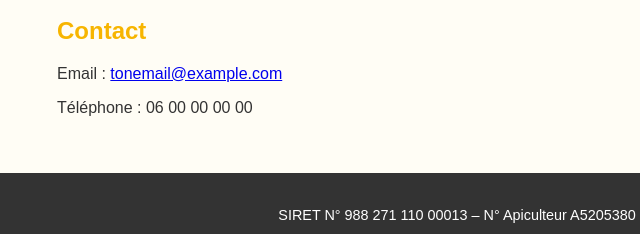
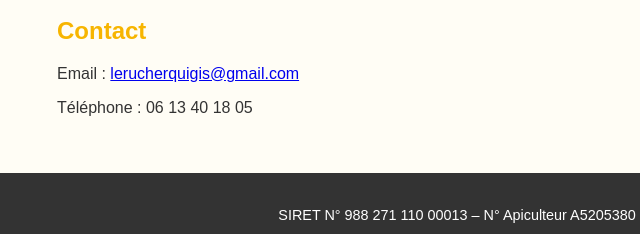
Before and after one commit to lerucherquigis/site, a plain HTML site: page index.html in a window 1280 px wide. Shown: the part 532-766 px from the top of the page, 183-823 px from the left. Drawn offline with Linux system fonts and the light colour scheme.

Commit message:
Update index.html

```diff
--- a/index.html
+++ b/index.html
@@ -25,7 +25,7 @@
           <strong>500 g</strong><br>8 €
         </div>
       </div>
-      <a class="btn" href="mailto:tonemail@example.com">Commander par email</a>
+      <a class="btn" href="mailto:lerucherquigis@gmail.com">Commander par email</a>
     </section>
 
     <section>
@@ -36,8 +36,8 @@
 
     <section>
       <h2>Contact</h2>
-      <p>Email : <a href="mailto:tonemail@example.com">tonemail@example.com</a></p>
-      <p>Téléphone : 06 00 00 00 00</p>
+      <p>Email : <a href="mailto:lerucherquigis@gmail.com">lerucherquigis@gmail.com</a></p>
+      <p>Téléphone : 06 13 40 18 05</p>
     </section>
   </main>
 
```
